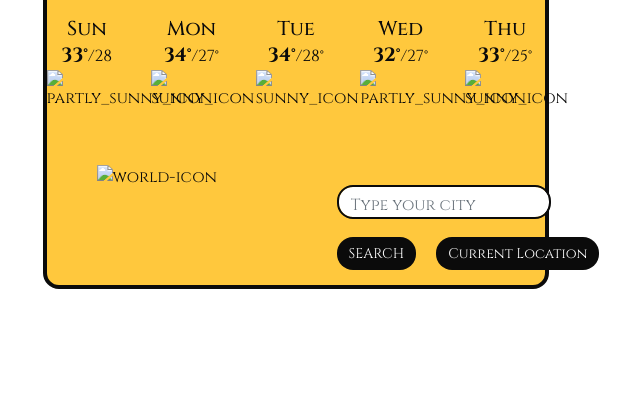
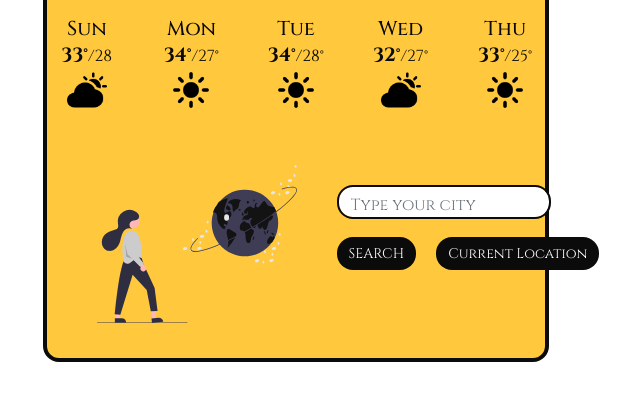
Before and after one commit to yuiceline/my-weather-app, a plain HTML site: page index.html in a window 1280 px wide. Shown: the part 397-798 px from the top of the page, without its empty margins (344-984 px from the left). Drawn offline with nearby package versions, Linux system fonts and the light colour scheme.

Commit message:
Fixed image source path

```diff
--- a/index.html
+++ b/index.html
@@ -47,7 +47,7 @@
             <h5 class="card-title">Sun</h5>
             <strong>33°</strong>/28 <br />
             <img
-              src="media/partly_sunny_icon.png"
+              src="img/partly_sunny_icon.png"
               alt="partly_sunny_icon"
               class="weather-icon"
             />
@@ -56,7 +56,7 @@
             <h5 class="card-title">Mon</h5>
             <strong>34°</strong>/27° <br />
             <img
-              src="media/sunny_icon.png"
+              src="img/sunny_icon.png"
               alt="sunny_icon"
               class="weather-icon"
             />
@@ -65,7 +65,7 @@
             <h5 class="card-title">Tue</h5>
             <strong>34°</strong>/28° <br />
             <img
-              src="media/sunny_icon.png"
+              src="img/sunny_icon.png"
               alt="sunny_icon"
               class="weather-icon"
             />
@@ -74,7 +74,7 @@
             <h5 class="card-title">Wed</h5>
             <strong>32°</strong>/27° <br />
             <img
-              src="media/partly_sunny_icon.png"
+              src="img/partly_sunny_icon.png"
               alt="partly_sunny_icon"
               class="weather-icon"
             />
@@ -83,7 +83,7 @@
             <h5 class="card-title">Thu</h5>
             <strong>33°</strong>/25° <br />
             <img
-              src="media/sunny_icon.png"
+              src="img/sunny_icon.png"
               alt="sunny_icon"
               class="weather-icon"
             />
@@ -91,7 +91,7 @@
         </div>
         <div class="wrapper-bottom">
           <div>
-            <img src="media/around_the_world.svg" alt="world-icon" id="world-icon">
+            <img src="img/around_the_world.svg" alt="world-icon" id="world-icon">
           </div>
           <form id="check-form">
             <div class="col">
```
